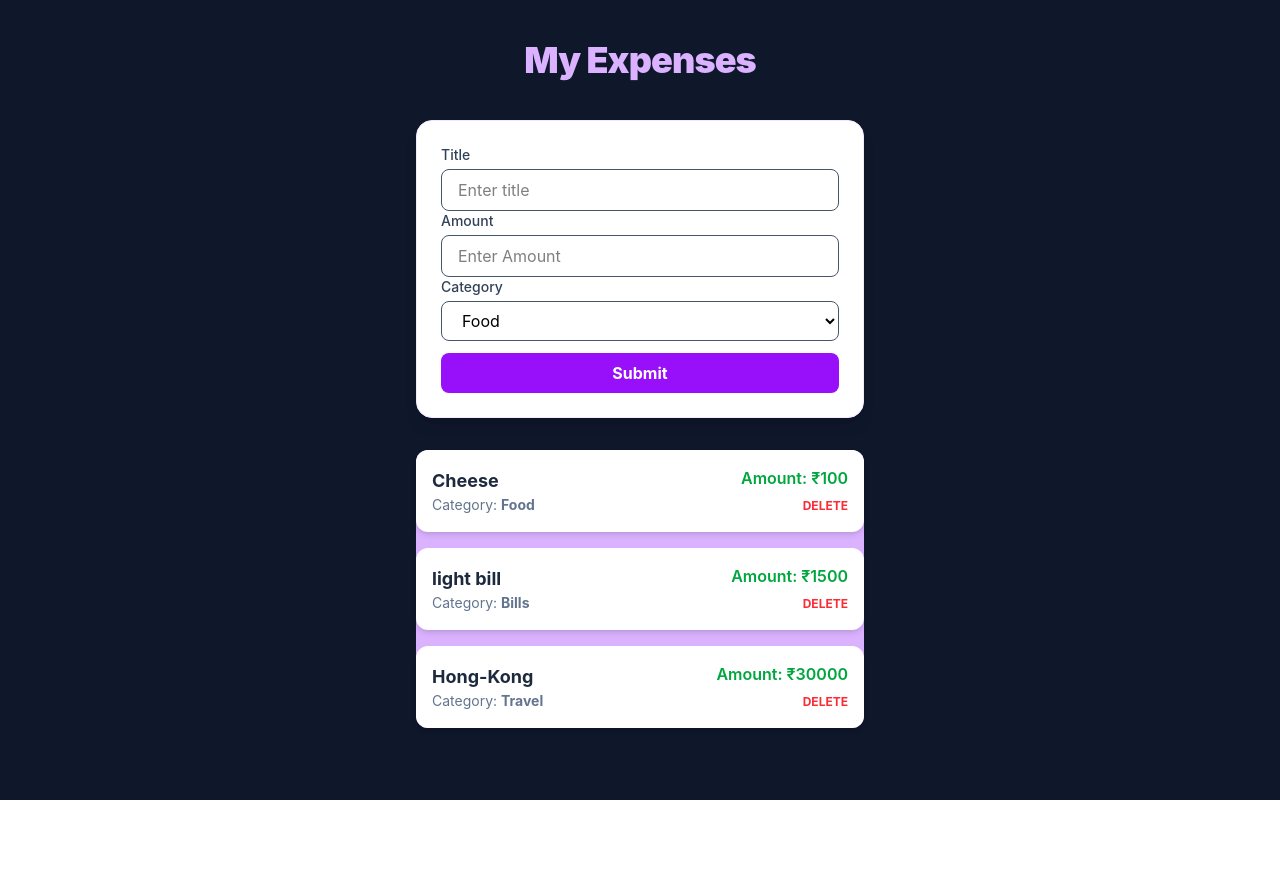
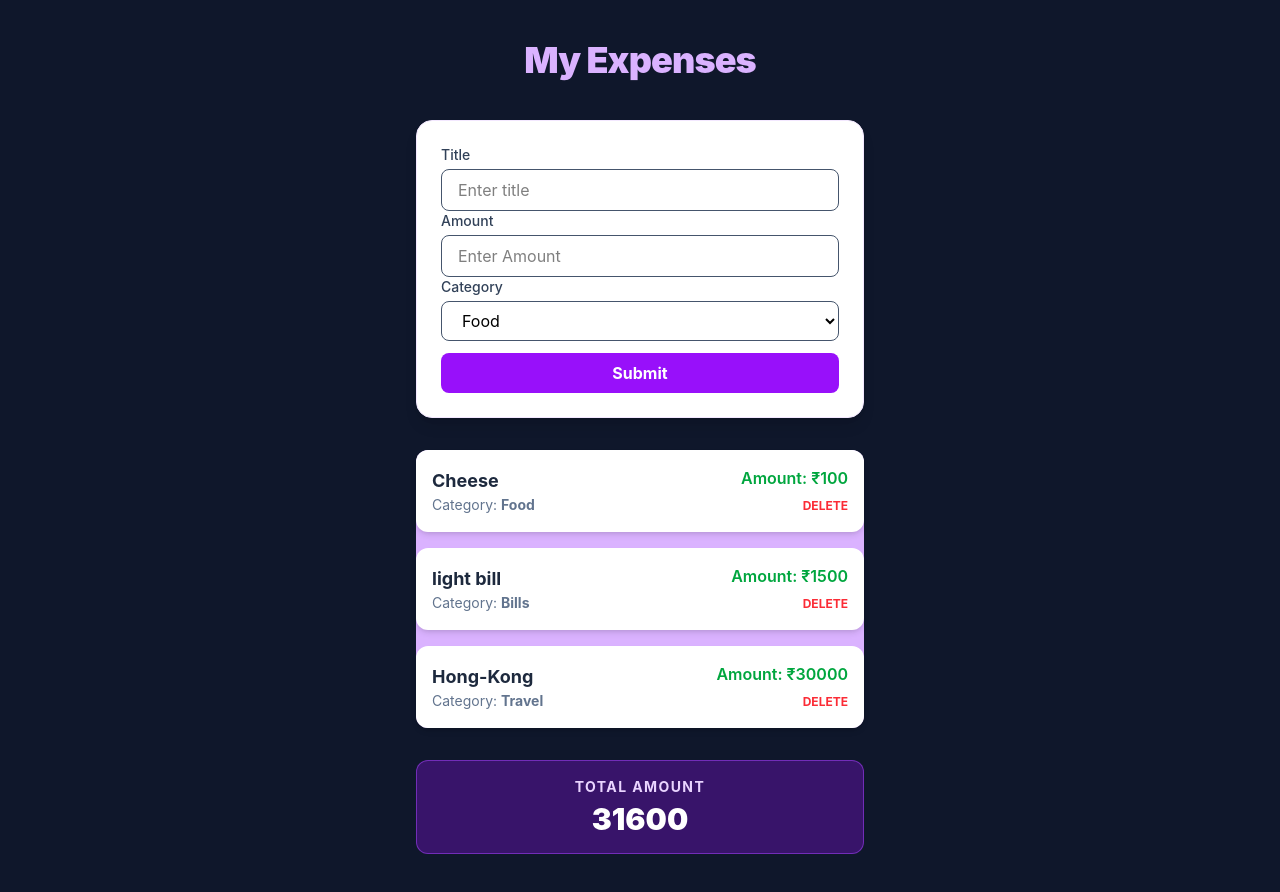
Before and after one commit to Sanidhi07/Expense-tracker, a React (Vite) app: page / in a window 1280 px wide. Before the commit the page ends 800 px from the top, so only its background shows below. Built offline with nearby package versions, Linux system fonts and the light colour scheme.

Commit message:
feat: add total amount calculation and empty state messgae

```diff
--- a/src/App.tsx
+++ b/src/App.tsx
@@ -35,6 +35,8 @@ function App() {
   setExpenses([newExpense,...expenses])
 
  }
+
+ const totalAmount=expenses.reduce((sum,item)=> sum + item.amount,0)
   return (
   /* Added w-full to ensure it takes up the whole width */
   <div className='min-h-screen w-full bg-slate-900 p-10 flex flex-col items-center'>
@@ -53,6 +55,11 @@ function App() {
       </div>
       {expenses.length === 0 && <p className="text-slate-400">No expenses yet. Add one above!</p>}
 
+      <div className='mt-8 p-4 bg-purple-600/30 rounded-xl border border-purple-500/50 text-center'>
+        <p className='text-purple-200 text-sm uppercase tracking-widest font-bold'>Total Amount</p>
+        <p className='text-3xl font-black text-white mt-1'>{totalAmount}</p>
+      </div>
+
     </div>
   </div>
 )
```
